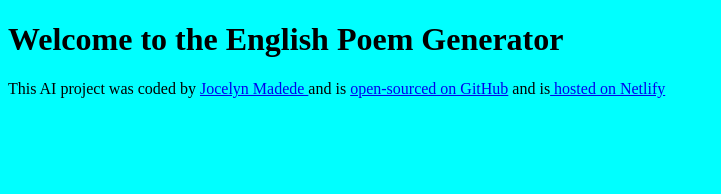
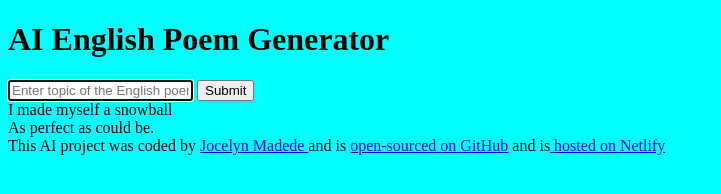
Before and after one commit to Munaye-creator/english-poem-generator, a plain HTML site: page index.html in a window 1280 px wide. Shown: the whole page, without its empty margins (0-721 px from the left). Drawn offline with Linux system fonts and the light colour scheme.

Commit message:
Added basic HTML structure

```diff
--- a/index.html
+++ b/index.html
@@ -4,10 +4,29 @@
     <meta charset="UTF-8" />
     <meta name="viewport" content="width=device-width, initial-scale=1.0" />
     <link rel="stylesheet" href="src/styles.css" />
-    <title>AI Poem Generator</title>
+    <title>AI English Poem Generator</title>
   </head>
   <body>
-    <h1>Welcome to the English Poem Generator</h1>
+    <header>
+      <h1>AI English Poem Generator</h1>
+    </header>
+    <main>
+      <form>
+        <input
+          type="text"
+          placeholder="Enter topic of the English poem"
+          autofocus
+          required
+          autocomplete="off"
+        />
+        <input type="submit" />
+      </form>
+      <div>
+        I made myself a snowball
+        <br />
+        As perfect as could be.
+      </div>
+    </main>
     <footer>
       This AI project was coded by
       <a href="https://github.com/Munaye-creator" target="_blank">
```
